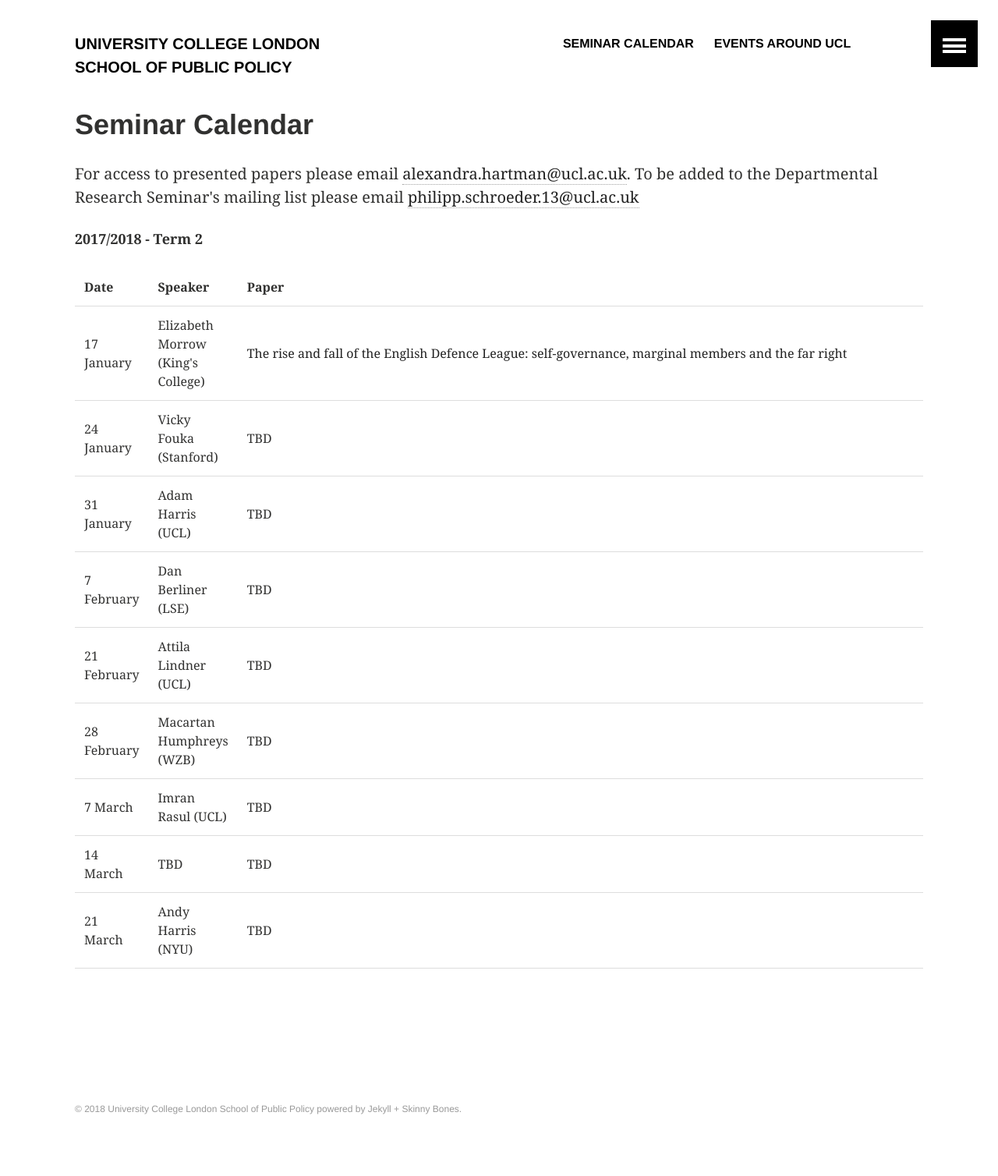
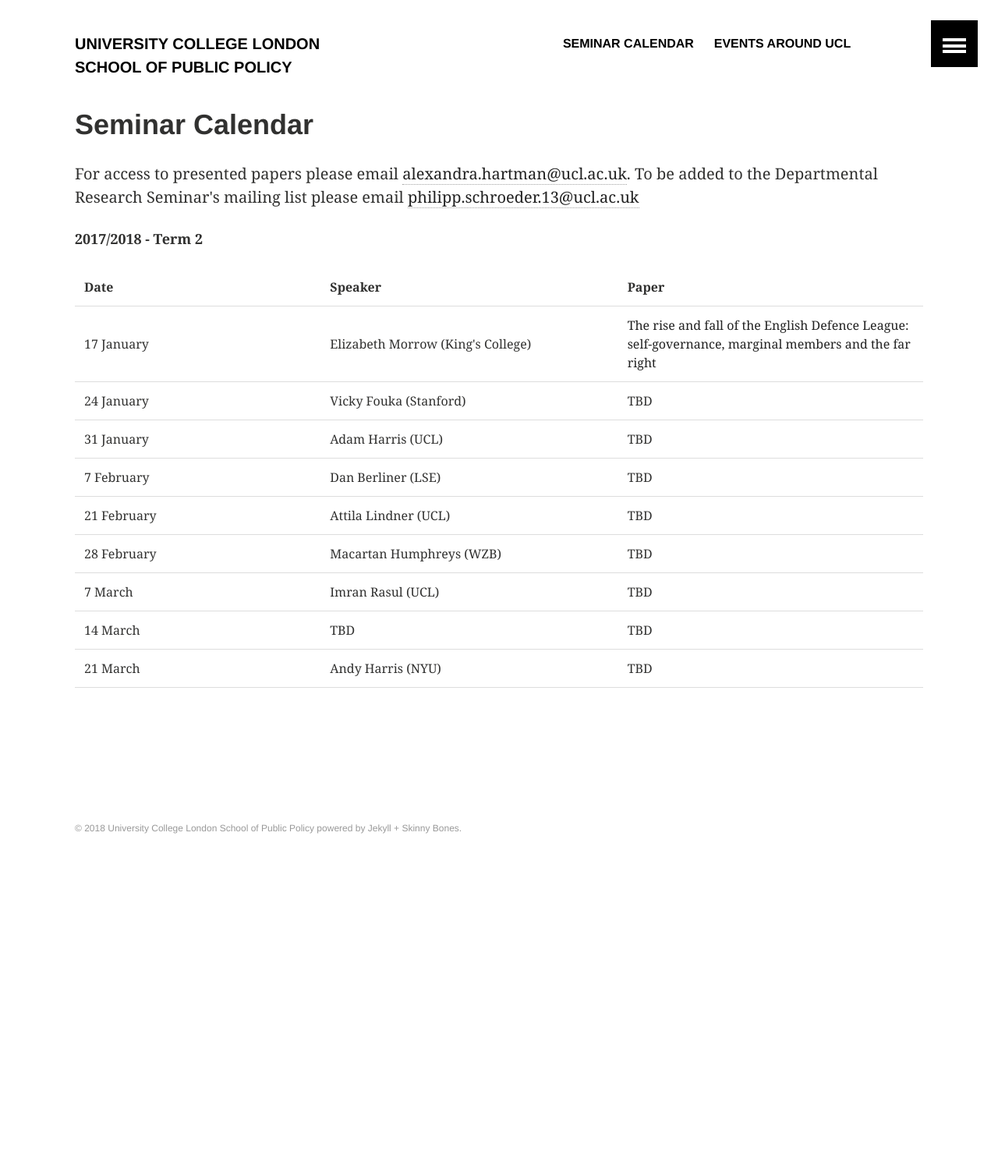
Before and after one commit to phischroeder/drs_page, a Jekyll site: the page built from calendar/index.html, in a window 1280 px wide. Shown: the whole page at 78% size. Built offline with Jekyll 4.4.1, drawn with Linux system fonts in a browser that asks for light colours; after the commit the page ends 1148 px from its top, so only the background shows below that.

Commit message:
Update index.html

```diff
--- a/calendar/index.html
+++ b/calendar/index.html
@@ -9,6 +9,7 @@ title: "Seminar Calendar"
 <TABLE>
   <col width="40">
   <col width="40">
+  <col width="100">
    <TR>
      <TD><b>Date</b></TD>
      <TD><b>Speaker</b></TD>
```
